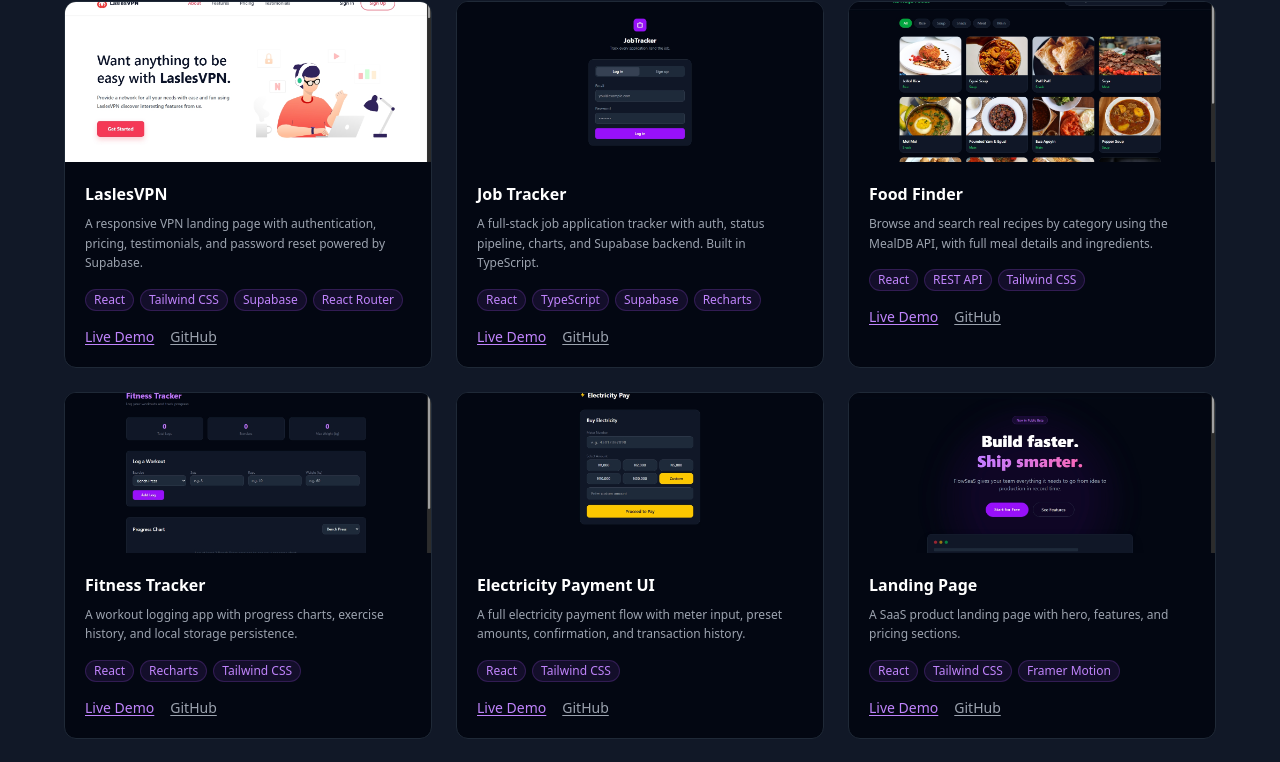
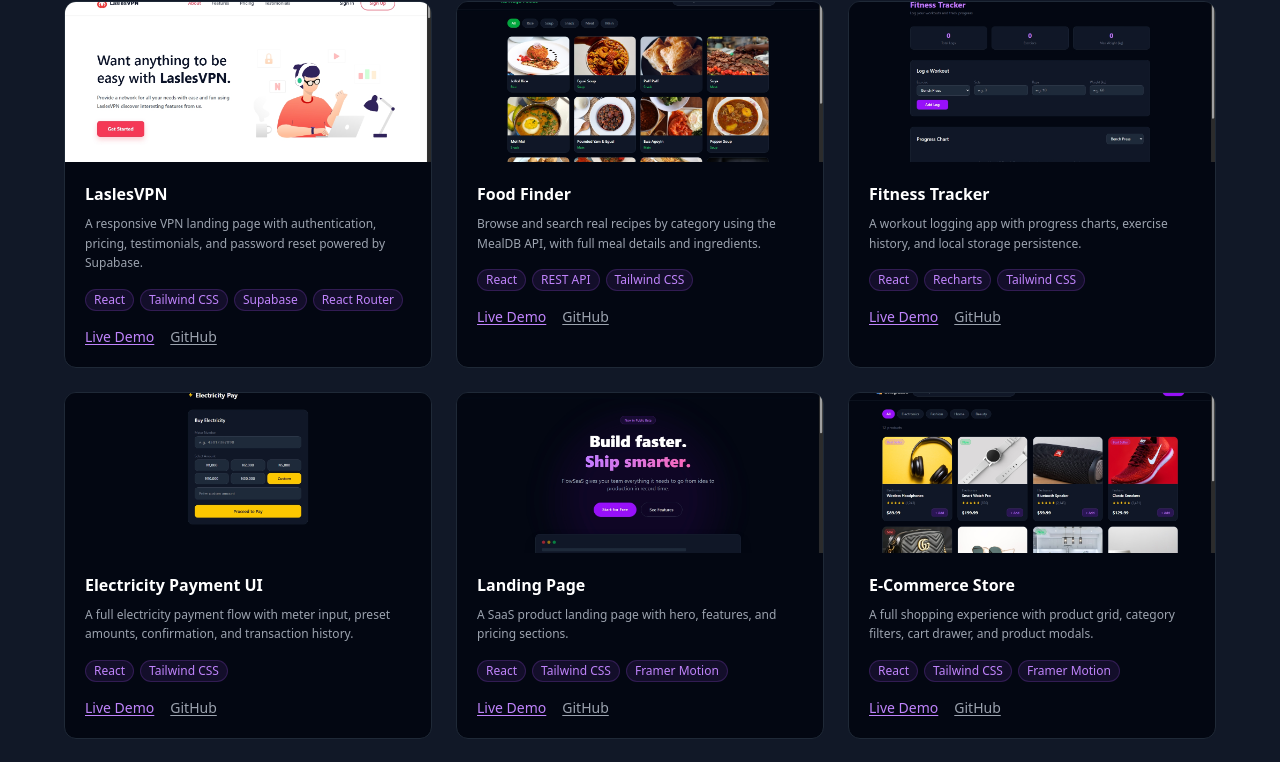
Before and after one commit to muizat23/Portfolio, a React (Vite) app: page / in a window 1280 px wide. Shown: the part 1903-2665 px from the top of the page. Built offline with nearby package versions, Linux system fonts and the light colour scheme.

Commit message:
Remove job tracker from portfolio

```diff
--- a/src/components/Projects.jsx
+++ b/src/components/Projects.jsx
@@ -1,7 +1,6 @@
 import { motion } from "framer-motion";
 import { Link } from "react-router-dom";
 
-import jobTrackerImage from "../assets/images/job-tracker.png";
 import foodFinderImage from "../assets/images/food-finder.png";
 import fitnessTrackerImage from "../assets/images/fitness-tracker.png";
 import electricityImage from "../assets/images/electricity.png";
@@ -19,16 +18,6 @@ const projects = [
     route: null,
     github: "https://github.com/muizat23/lasles-vpn",
     live: "https://lasles-vpn-wiw2.vercel.app/",
-  },
-  {
-    title: "Job Tracker",
-    description:
-      "A full-stack job application tracker with auth, status pipeline, charts, and Supabase backend. Built in TypeScript.",
-    tags: ["React", "TypeScript", "Supabase", "Recharts"],
-    image: jobTrackerImage,
-    route: null,
-    github: "https://github.com/muizat23/job-tracker",
-    live: "https://job-tracker-snowy-three.vercel.app/",
   },
   {
     title: "Food Finder",
```
